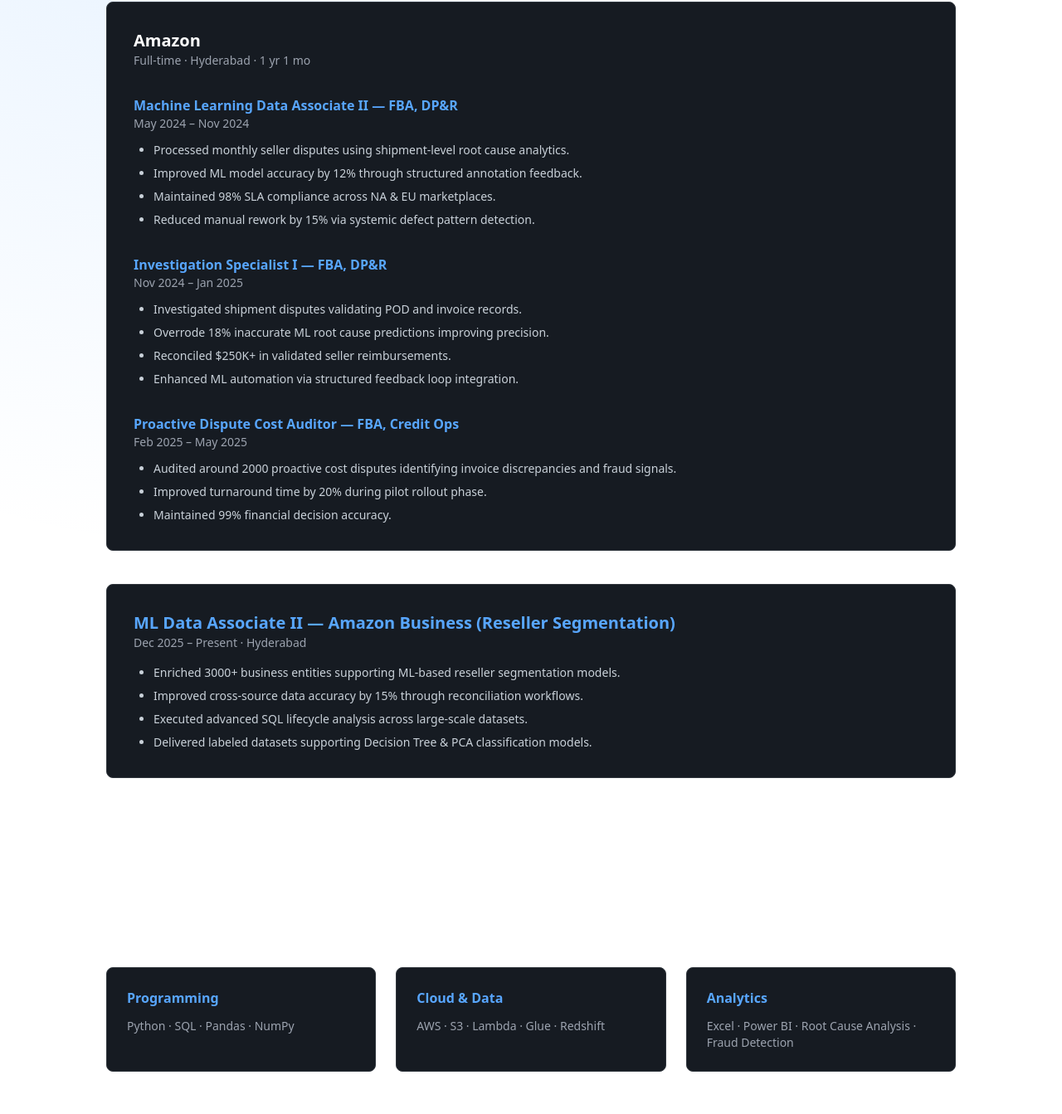
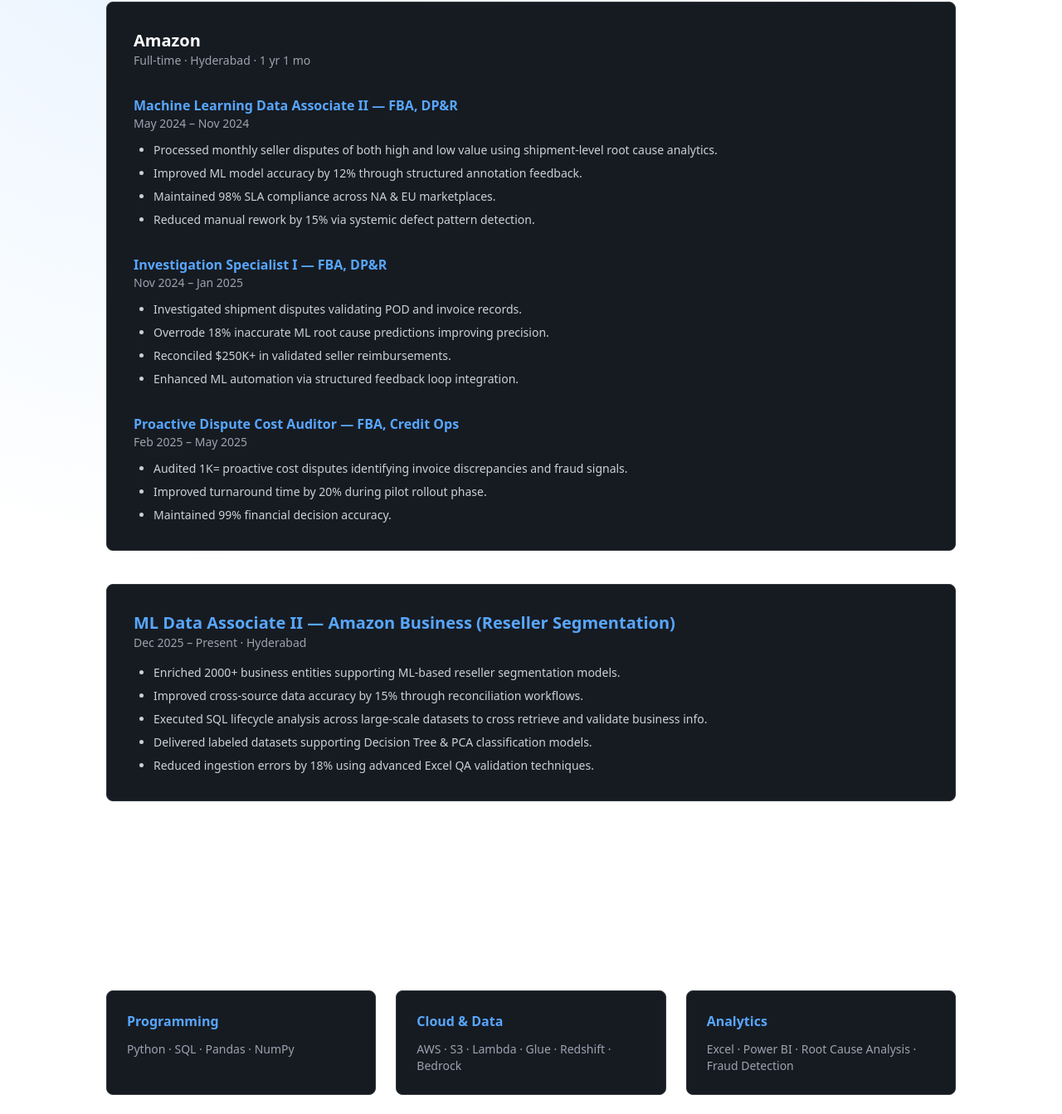
Before and after one commit to GeorgeDPal/GeorgeDPal.github.io, a plain HTML site: page index.html in a window 1280 px wide. Shown: the part 717-2060 px from the top of the page at 83% size. Drawn offline with nearby package versions, Linux system fonts and the light colour scheme.

Commit message:
Update job responsibilities and technologies in index.html

```diff
--- a/index.html
+++ b/index.html
@@ -106,7 +106,7 @@
           <h4 class="font-semibold accent">Machine Learning Data Associate II — FBA, DP&R</h4>
           <p class="text-sm text-gray-400">May 2024 – Nov 2024</p>
           <ul class="mt-3 list-disc ml-6 space-y-2 text-sm">
-            <li>Processed monthly seller disputes using shipment-level root cause analytics.</li>
+            <li>Processed monthly seller disputes of both high and low value using shipment-level root cause analytics.</li>
             <li>Improved ML model accuracy by 12% through structured annotation feedback.</li>
             <li>Maintained 98% SLA compliance across NA & EU marketplaces.</li>
             <li>Reduced manual rework by 15% via systemic defect pattern detection.</li>
@@ -128,7 +128,7 @@
           <h4 class="font-semibold accent">Proactive Dispute Cost Auditor — FBA, Credit Ops</h4>
           <p class="text-sm text-gray-400">Feb 2025 – May 2025</p>
           <ul class="mt-3 list-disc ml-6 space-y-2 text-sm">
-            <li>Audited around 2000 proactive cost disputes identifying invoice discrepancies and fraud signals.</li>
+            <li>Audited 1K= proactive cost disputes identifying invoice discrepancies and fraud signals.</li>
             <li>Improved turnaround time by 20% during pilot rollout phase.</li>
             <li>Maintained 99% financial decision accuracy.</li>
           </ul>
@@ -145,10 +145,11 @@
       <p class="text-sm text-gray-400">Dec 2025 – Present · Hyderabad</p>
 
       <ul class="mt-4 list-disc ml-6 space-y-2 text-sm">
-        <li>Enriched 3000+ business entities supporting ML-based reseller segmentation models.</li>
+        <li>Enriched 2000+ business entities supporting ML-based reseller segmentation models.</li>
         <li>Improved cross-source data accuracy by 15% through reconciliation workflows.</li>
-        <li>Executed advanced SQL lifecycle analysis across large-scale datasets.</li>
+        <li>Executed SQL lifecycle analysis across large-scale datasets to cross retrieve and validate business info.</li>
         <li>Delivered labeled datasets supporting Decision Tree & PCA classification models.</li>
+        <li>Reduced ingestion errors by 18% using advanced Excel QA validation techniques.</li>
       </ul>
     </div>
 
@@ -169,7 +170,7 @@
 
       <div class="github-card p-6 rounded-lg">
         <h3 class="accent font-semibold">Cloud & Data</h3>
-        <p class="mt-3 text-sm text-gray-400">AWS · S3 · Lambda · Glue · Redshift</p>
+        <p class="mt-3 text-sm text-gray-400">AWS · S3 · Lambda · Glue · Redshift · Bedrock</p>
       </div>
 
       <div class="github-card p-6 rounded-lg">
```
